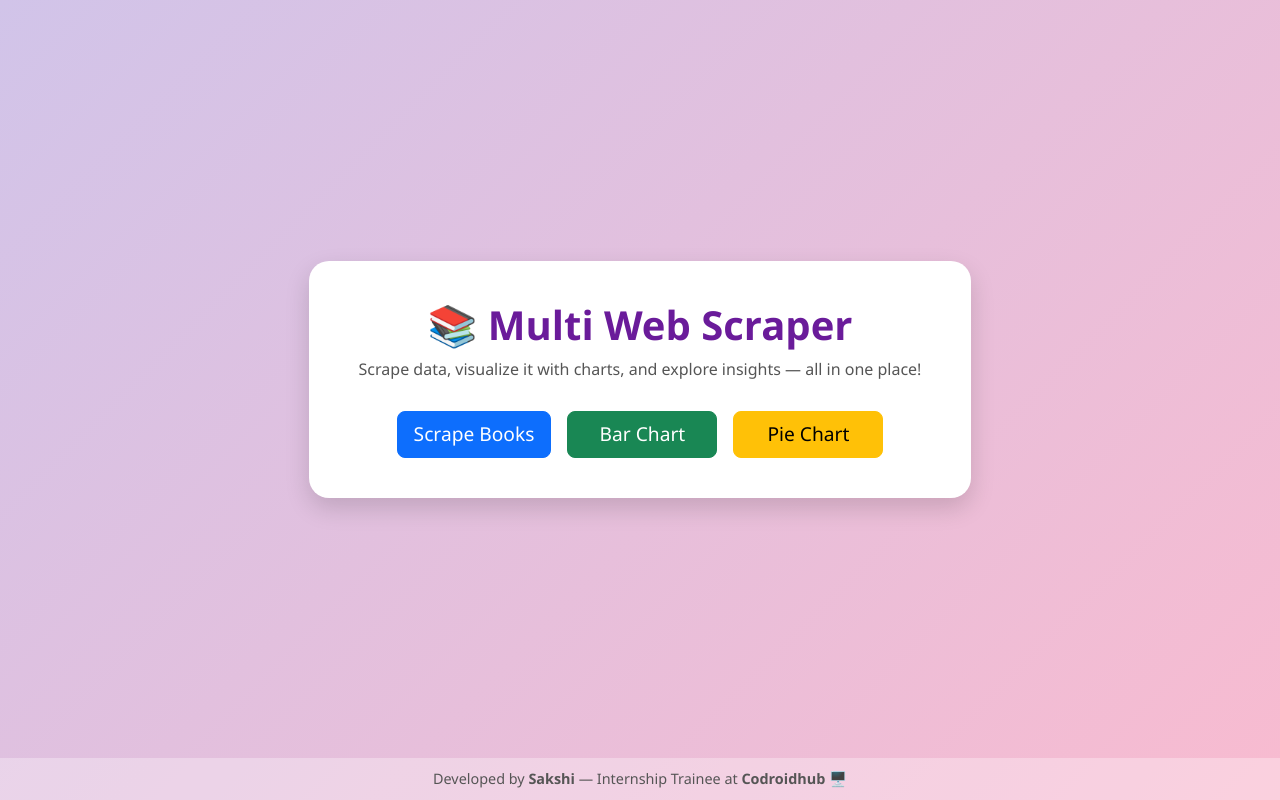
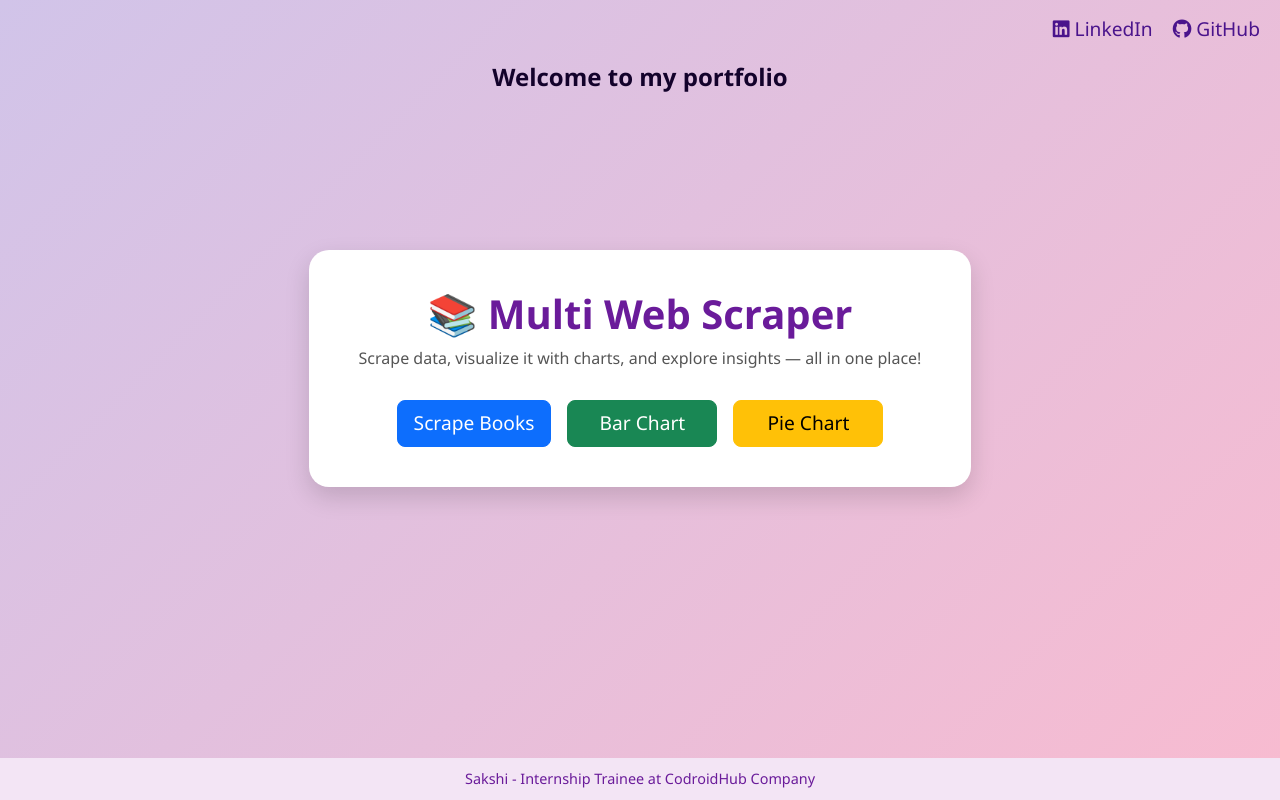
Before and after one commit to Sakshikabir/Flask-Scraping, a Flask app: page / in a window 1280 px wide. Run offline with Flask 3, Linux system fonts and the light colour scheme.

Commit message:
Initial commit

```diff
--- a/templates/index.html
+++ b/templates/index.html
@@ -4,7 +4,11 @@
     <meta charset="UTF-8">
     <title>Multi Web Scraper</title>
     <link href="https://cdn.jsdelivr.net/npm/bootstrap@5.3.2/dist/css/bootstrap.min.css" rel="stylesheet">
+    <link rel="stylesheet" href="https://cdnjs.cloudflare.com/ajax/libs/font-awesome/6.4.0/css/all.min.css">
     <style>
+        :root {
+            --welcome-color: #13022b; /* Change this to update color */
+        }
         body {
             min-height: 100vh;
             display: flex;
@@ -12,11 +16,28 @@
             background: linear-gradient(135deg, #d1c4e9, #f8bbd0);
             font-family: 'Segoe UI', sans-serif;
         }
-        main {
-            flex: 1;
+        header {
+            padding: 15px 20px;
             display: flex;
+            justify-content: flex-end;
             align-items: center;
-            justify-content: center;
+        }
+        .social-links a {
+            margin-left: 15px;
+            font-size: 1.2rem;
+            text-decoration: none;
+            color: #4a148c;
+        }
+        .social-links a:hover {
+            text-decoration: underline;
+        }
+        .welcome-text {
+            font-weight: bold;
+            color: var(--welcome-color);
+            font-size: 1.5rem;
+            text-align: center;
+            margin-bottom: 20px;
+            transition: color 0.3s ease;
         }
         .container-card {
             background: white;
@@ -25,6 +46,7 @@
             box-shadow: 0 10px 25px rgba(0,0,0,0.15);
             text-align: center;
             animation: fadeIn 1s ease-in-out;
+            margin: auto;
         }
         h1 {
             font-weight: bold;
@@ -44,11 +66,12 @@
             box-shadow: 0 5px 15px rgba(0,0,0,0.2);
         }
         footer {
-            background: rgba(255, 255, 255, 0.3);
+            text-align: center;
             padding: 10px;
-            text-align: center;
-            color: #555;
+            background: #f3e5f5;
+            margin-top: auto;
             font-size: 0.9rem;
+            color: #6a1b9a;
         }
         @keyframes fadeIn {
             from { opacity: 0; transform: translateY(-10px); }
@@ -58,7 +81,22 @@
 </head>
 <body>
 
-    <main>
+    <!-- Header -->
+    <header>
+        <div class="social-links">
+            <a href="https://www.linkedin.com/in/YOUR-LINKEDIN-USERNAME" target="_blank">
+                <i class="fab fa-linkedin"></i> LinkedIn
+            </a>
+            <a href="https://github.com/YOUR-GITHUB-USERNAME" target="_blank">
+                <i class="fab fa-github"></i> GitHub
+            </a>
+        </div>
+    </header>
+
+    <!-- Welcome Line -->
+    <div class="welcome-text">Welcome to my portfolio</div>
+
+    <!-- Main Container -->
     <div class="container-card">
         <h1>📚 Multi Web Scraper</h1>
         <p>Scrape data, visualize it with charts, and explore insights — all in one place!</p>
@@ -69,10 +107,10 @@
             <a href="{{ url_for('pie_chart') }}" class="btn btn-warning btn-lg">Pie Chart</a>
         </div>
     </div>
-    </main>
 
+    <!-- Footer -->
     <footer>
-        Developed by <strong>Sakshi</strong> — Internship Trainee at <strong>Codroidhub</strong> 🖥️
+        Sakshi - Internship Trainee at CodroidHub Company
     </footer>
 
 </body>
```
Lines whose indentation alone changed are shown as unchanged.
